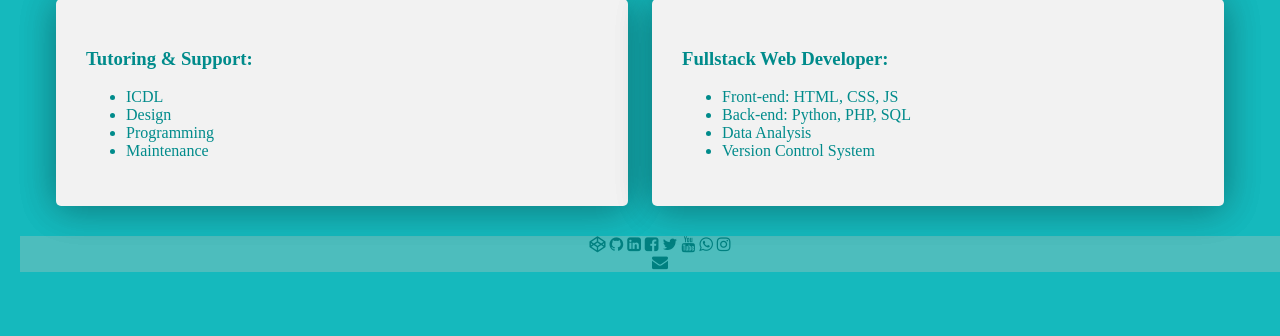
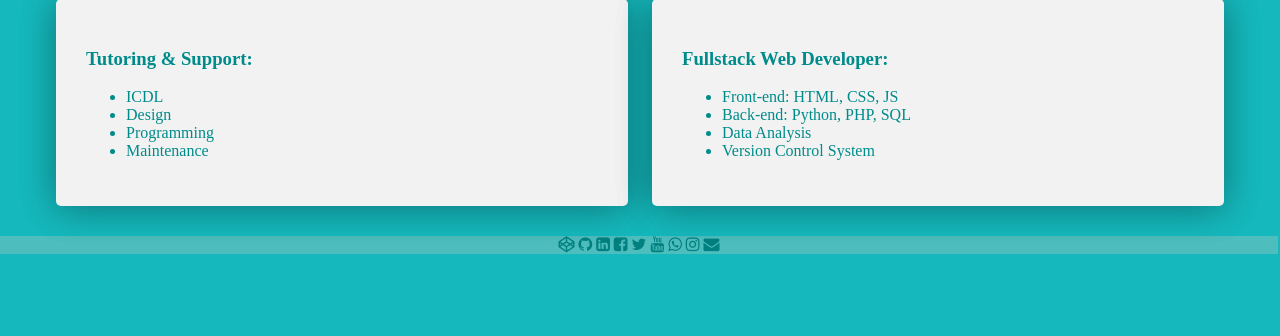
Before and after one commit to abdrb/abdrb.github.io, a PHP site: page / in a window 1280 px wide. Shown: the part 119-455 px from the top of the page. Run offline with PHP 8.4, Linux system fonts and the light colour scheme.

Commit message:
footer width

```diff
--- a/css/smallscreen.css
+++ b/css/smallscreen.css
@@ -52,8 +52,8 @@ section {
 footer {
 	text-align: center;
 	background-color: #4DBDBD;
-	margin: 20px;
-	width: 100%;
+	margin-top: 20px;
+	width: calc(100% - 2px);
 	height: 100%;
 
 }
--- a/css/widescreen.css
+++ b/css/widescreen.css
@@ -46,8 +46,8 @@ section {
 footer {
 	text-align: center;
 	background-color: #4DBDBD;
-	margin: 20px;
-	width: 100%;
+	margin-top: 20px;
+	width: calc(100% - 2px);
 	height: 100%;
 
 }
--- a/index.html
+++ b/index.html
@@ -49,7 +49,7 @@
 
 			 </article>
 
-         <footer><div>
+         <footer>
 <a href="#" ><i class="fa fa-codepen"></i></a>
 <a href="#" ><i class="fa fa-github"></i></a>
 <a href="#" ><i class="fa fa-linkedin-square"></i></a>
@@ -58,8 +58,7 @@
 <a href="#" ><i class="fa fa-youtube"></i></a>
 <a href="#" ><i class="fa fa-whatsapp"></i></a>
 <a href="#" ><i class="fa fa-instagram"></i></a>
-   </div>
-   <div><a href="feedback.html" ><i class="fa fa-envelope"></i></a></div>
+<a href="feedback.html" ><i class="fa fa-envelope"></i></a>
    </footer>
    </body>
 </html>
```
